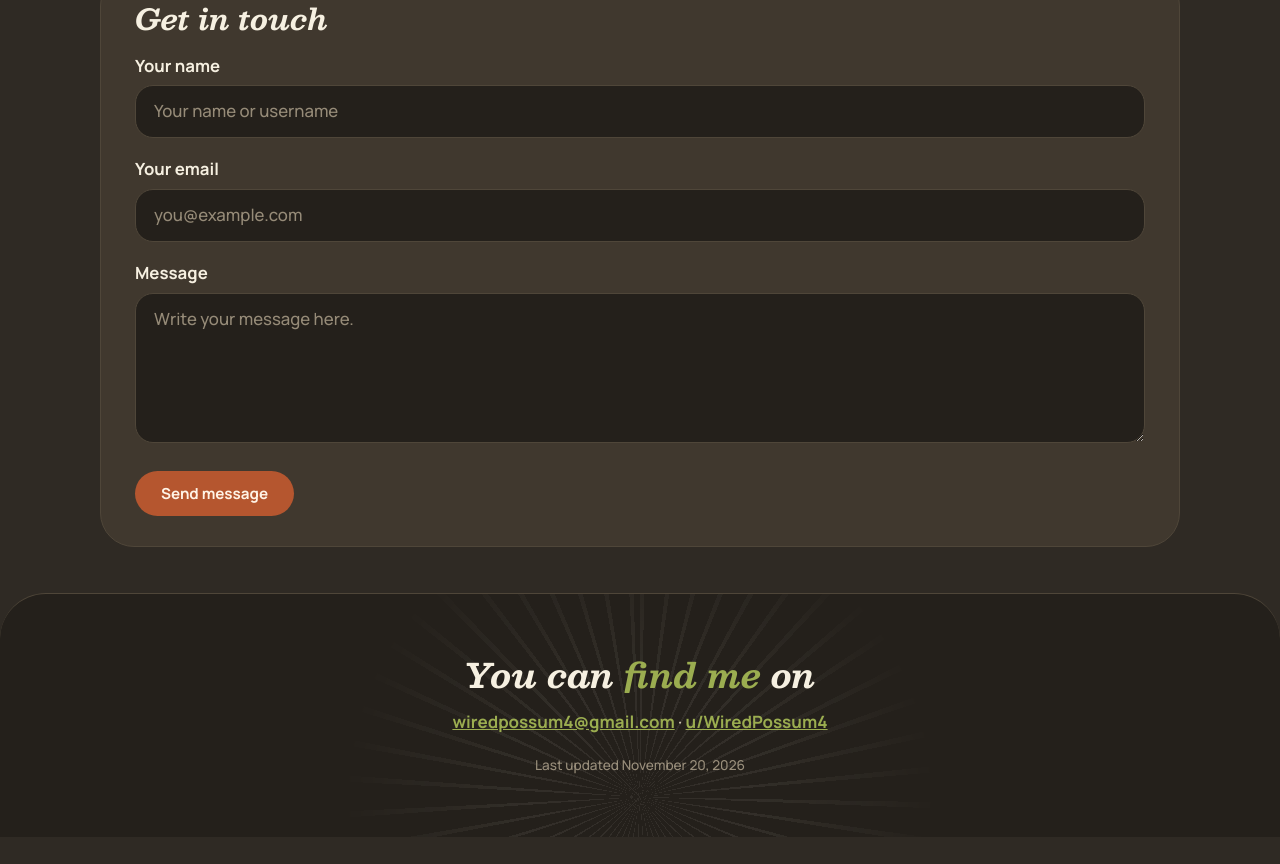
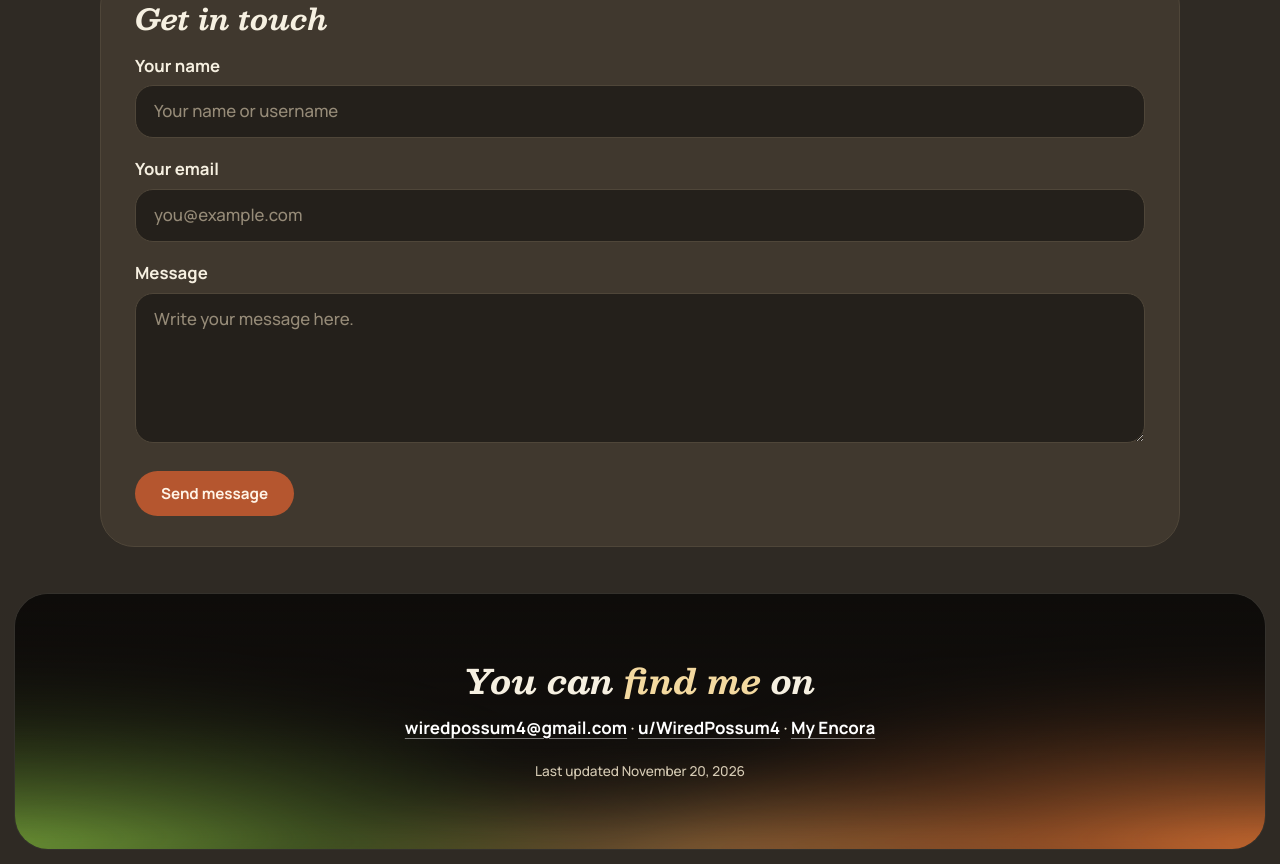
Before and after one commit to dxudz/trading-test, a plain HTML site: page contact.html in a window 1280 px wide. Shown: the part 896-1760 px from the top of the page. Before the commit the page ends 1733 px from the top, so only its background shows below. Drawn offline with nearby package versions, Linux system fonts and the light colour scheme.

Commit message:
Refactor footer styles and siteInfo function
Updated footer styles and added background animations. Enhanced siteInfo function to include 'encora' field.

```diff
--- a/contact.html
+++ b/contact.html
@@ -151,9 +151,6 @@ form label{display:block;font-weight:700;margin:18px 0 6px}
 .btn{font:700 .95rem Manrope,sans-serif;border:0;border-radius:99px;padding:12px 26px;background:var(--orange);color:#fff3e6;cursor:pointer;margin-top:20px}
 .btn:hover{background:var(--orange-d)}.btn[disabled]{opacity:.6;cursor:wait}
 #rStatus{font-weight:700;color:var(--green);margin:0 0 8px}
-footer{position:relative;overflow:hidden;margin-top:56px;padding:52px 20px 56px;text-align:center;color:#cfc6b2;background:var(--bg2);border-radius:46px 46px 0 0;border-top:1.5px solid var(--line)}
-footer::before{content:"";position:absolute;left:50%;bottom:-280px;width:640px;height:640px;transform:translateX(-50%);border-radius:50%;pointer-events:none;
-  background:repeating-conic-gradient(rgba(246,240,225,.07) 0 1.2deg,transparent 1.2deg 7deg);-webkit-mask:radial-gradient(circle,#000 25%,transparent 68%);mask:radial-gradient(circle,#000 25%,transparent 68%)}
 footer>*{position:relative}
 footer h2{font:italic 700 2.1rem var(--disp);margin:0 0 6px;color:var(--ink)}
 footer h2 em{color:var(--green)}
@@ -244,7 +241,6 @@ h2.t{padding-right:48px}
   .pg{padding-top:34px}.pt{font-size:2.4rem}.panel{padding:20px;border-radius:26px}
   .btn{width:100%}
   .rcov{width:64px}
-  footer{border-radius:30px 30px 0 0}
 }
 
 /* footer sticks to the bottom on short pages */
@@ -262,6 +258,24 @@ body>main,body>.page:not([hidden]){margin-bottom:56px}
   .poster img,.rcov img,.rp img{transition:opacity .45s ease,transform .5s ease}
   .poster:hover img,.rcov:hover img,.rp:hover img{transform:scale(1.07)}
 }
+
+/* ===== footer: blurred animated photo + green/orange glow ===== */
+footer{position:relative;overflow:hidden;isolation:isolate;margin:56px 14px 14px;padding:58px 22px 62px;text-align:center;color:#ece4d0;background:#14110e;border-radius:34px;border:1.5px solid rgba(246,240,225,.14)}
+footer::before{content:"";position:absolute;inset:-12% -10%;z-index:-2;pointer-events:none;
+  background:radial-gradient(58% 95% at 10% 96%,rgba(126,176,62,.98),transparent 68%),radial-gradient(62% 100% at 92% 98%,rgba(238,124,56,1),transparent 68%),radial-gradient(40% 70% at 55% 110%,rgba(246,182,100,.75),transparent 70%);
+  filter:blur(22px);animation:fglow 14s ease-in-out infinite alternate}
+footer::after{content:"";position:absolute;inset:0;z-index:-1;pointer-events:none;background:linear-gradient(180deg,rgba(14,12,10,.93) 0%,rgba(14,12,10,.62) 48%,rgba(14,12,10,.05) 100%)}
+.footbg{position:absolute;inset:0;width:100%;height:100%;object-fit:cover;z-index:-3;filter:blur(14px) saturate(1.2);opacity:.6;transform:scale(1.15);animation:fdrift 22s ease-in-out infinite alternate}
+@keyframes fglow{from{transform:translate(-3%,0) scale(1)}to{transform:translate(3%,-4%) scale(1.12)}}
+@keyframes fdrift{from{transform:scale(1.12) translate(-1.5%,0)}to{transform:scale(1.22) translate(1.5%,-1%)}}
+@media(prefers-reduced-motion:reduce){footer::before,.footbg{animation:none}}
+footer h2 em{color:#f3d9a0}
+footer .links2 a{color:#fff;font-weight:700;text-decoration:underline;text-underline-offset:4px;text-decoration-color:rgba(255,255,255,.45)}
+footer .links2 a:hover{text-decoration-color:#fff}
+footer .small{color:#d6cbb4}
+@media(max-width:640px){footer{margin:0 10px 10px;border-radius:26px;padding:44px 16px 48px}}
+/* dropdown lists readable in Chrome too */
+select{color-scheme:dark}select option,select optgroup{background:#2b2520;color:#f6f0e1}
 </style>
 </head>
 <body>
@@ -291,6 +305,7 @@ body>main,body>.page:not([hidden]){margin-bottom:56px}
   </div>
 </main>
 <footer id="contact">
+  <img class="footbg" src="image/footer.jpg" alt="" aria-hidden="true" onerror="this.remove()">
   <h2>You can <em>find me</em> on</h2>
   <p class="links2" id="contactLinks"></p>
   <p class="small">Last updated <span id="upd"></span></p>
@@ -319,7 +334,7 @@ const DIRECTIVE = /^(updated|status note|status|email|reddit|my encora|encora|in
 const CONTACT = { email: "" };
 const MON3 = ["jan","feb|fev","mar","apr|abr","may|mai","jun","jul","aug|ago","sep|set","oct|out","nov","dec|dez"];
 function parseDate(t){      // any common format: 2026-11-15, Nov 15 2026, 15 November 2026, 15/11/2026, 11/2026, "January 2017"...
-  t = String(t || "").trim().replace(/\s+/g, " ").replace(/[ ,T]+\d{1,2}:\d{2}(:\d{2})?(\s*[ap]m)?$/i, "");
+  t = String(t || "").trim().replace(/\s+/g, " ").replace(/[ ,T]+\d{1,2}:\d{2}(:\d{2})?(\s*[ap]m)?$/i, "").replace(/\s*,\s*/g, " ");
   if(/^\d{4}(-\d{2}){0,2}$/.test(t)) return t;
   const p2 = n => String(n).padStart(2, "0"), mk = (y, mo, d) => y + "-" + p2(mo) + (d ? "-" + p2(d) : "");
   const mi = s => MON3.findIndex(x => x.split("|").includes(s.slice(0, 3).toLowerCase()));
@@ -337,10 +352,10 @@ const STATUS_MAP = { active: { short: "Open for trade", tone: "" }, wants: { sho
 function statusInfo(v){ const t = String(v || "").toLowerCase();
   const k = /want/.test(t) ? "wants" : /gift/.test(t) ? "gifts" : /inactive|closed|not|off|pause|\bno\b/.test(t) ? "inactive" : /active|open|yes|\bon\b/.test(t) ? "active" : t ? "" : "active";
   return STATUS_MAP[k] || { short: String(v).slice(0, 22), tone: "mid" }; }
-function siteInfo(text){ const out = { status: "", updated: "", email: "", reddit: "", texts: {} };
+function siteInfo(text){ const out = { status: "", updated: "", email: "", reddit: "", encora: "", texts: {} };
   for(const raw of String(text).split(/\r?\n/)){ const line = raw.trim(); if(line.startsWith("//")) continue;
     const m = line.match(DIRECTIVE); if(!m) continue; const k = m[1].toLowerCase(), v = m[2].trim();
-    if(k === "updated") out.updated = parseDate(v); else if(k === "status") out.status = v; else if(k === "email") out.email = v; else if(k === "reddit") out.reddit = v; else if(TEXT_KEYS.includes(k)) out.texts[k] = v; }
+    if(k === "updated") out.updated = parseDate(v); else if(k === "status") out.status = v; else if(k === "email") out.email = v; else if(k === "reddit") out.reddit = v; else if(/encora$/.test(k)) out.encora = v; else if(TEXT_KEYS.includes(k)) out.texts[k] = v; }
   return out; }
 function drawSite(d){
   setTexts(d.texts);
@@ -350,7 +365,7 @@ function drawSite(d){
   CONTACT.email = d.email;
   $("upd").textContent = fmtDate(d.updated) || "–";
   $("contactLinks").innerHTML = [d.email && `<a href="mailto:${esc(d.email)}">${esc(d.email)}</a>`,
-    d.reddit && `<a href="${esc(d.reddit)}" target="_blank" rel="noopener">${esc(redditName(d.reddit))}</a>`].filter(Boolean).join(" · "); }
+    d.reddit && `<a href="${esc(d.reddit)}" target="_blank" rel="noopener">${esc(redditName(d.reddit))}</a>`, d.encora && `<a href="${esc(d.encora)}" target="_blank" rel="noopener">My Encora</a>`].filter(Boolean).join(" · "); }
 /* rules text: # Heading, - bullet, plain lines = paragraphs */
 function drawRules(text){ let html = "", list = false; const close = () => { if(list){ html += "</ul>"; list = false; } };
   for(const raw of String(text).split(/\r?\n/)){ const line = raw.trim(); if(!line || line.startsWith("//")) continue;
```
